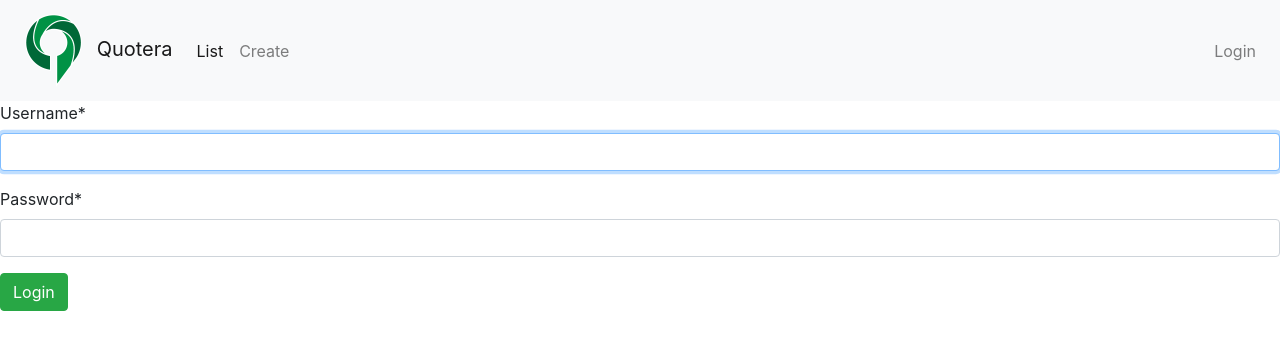
After one commit to alexyoung612/Quotera, a Django app: page /login/ in a window 1280 px wide. The commit adds this page. Shown: the top 350 px of the page. Run offline with Django 3.2, Linux system fonts and the light colour scheme; some libraries are stand-ins or nearby versions.

Commit message:
added basic user login page

```diff
--- a/main/templates/main/base.html
+++ b/main/templates/main/base.html
@@ -10,7 +10,7 @@
 
 <body>
     <nav class="navbar navbar-expand-lg navbar-light bg-light">
-        <a class="navbar-brand" href="#">
+        <a class="navbar-brand" href="{% url 'main:home' %}">
             <img src="{% static 'main/images/quotera_logo_300x300.png' %}" width="75" height="75" alt="Company Logo">
             Quotera
         </a>
@@ -29,7 +29,9 @@
             </ul>
             <ul class="navbar-nav ml-auto">
               <li class="nav-item">
-                  <a class="nav-link" href="#">Login</a>
+                {% if not user.is_authenticated %}
+                  <a class="nav-link" href="{% url 'login' %}">Login</a>
+                {% endif %}
               </li>
             </ul>
           </div>
--- /dev/null
+++ b/main/templates/registration/login.html
@@ -0,0 +1,13 @@
+{% extends 'main/base.html' %}
+
+{% block title %}Login{% endblock %}
+
+{% load crispy_forms_tags %}
+
+{% block content %}
+    <form method="POST" class="form-group">
+	{% csrf_token %}
+	{{ form|crispy }}
+	<button type="submit" class="btn btn-success">Login</button>
+    </form>
+{% endblock %}
--- a/quotera/settings.py
+++ b/quotera/settings.py
@@ -38,6 +38,7 @@ ALLOWED_HOSTS = []
 INSTALLED_APPS = [
     'quotes.apps.QuotesConfig',
     'main.apps.MainConfig',
+    'crispy_forms',
     'django.contrib.admin',
     'django.contrib.auth',
     'django.contrib.contenttypes',
@@ -129,3 +130,8 @@ USE_TZ = True
 # https://docs.djangoproject.com/en/3.0/howto/static-files/
 
 STATIC_URL = '/static/'
+
+CRISPY_TEMPLATE_PACK = 'bootstrap4'
+
+LOGIN_REDIRECT_URL = '/'
+LOGOUT_REDIRECT_URL = '/'
--- a/quotera/urls.py
+++ b/quotera/urls.py
@@ -19,5 +19,6 @@ from django.urls import include, path
 urlpatterns = [
     path('admin/', admin.site.urls),
     path('quotes/', include('quotes.urls')),
-    path('', include('main.urls'))
+    path('', include('main.urls')),
+    path('', include("django.contrib.auth.urls")),
 ]
```
